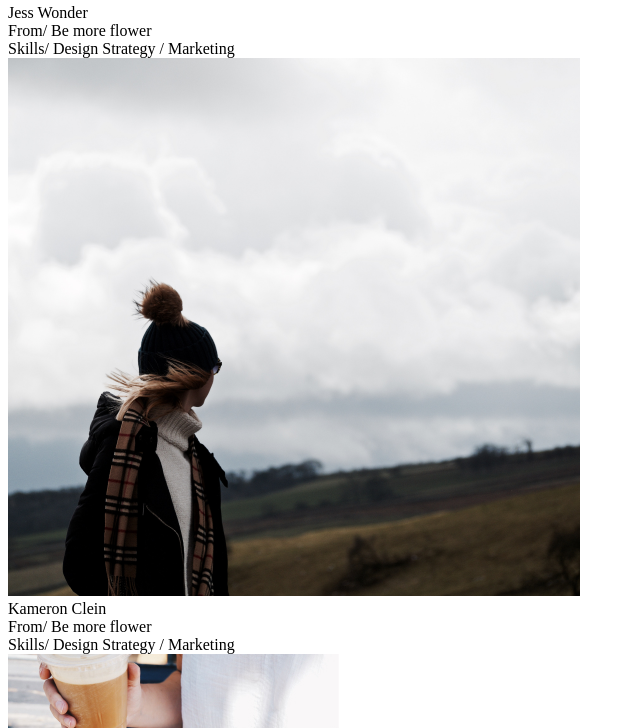
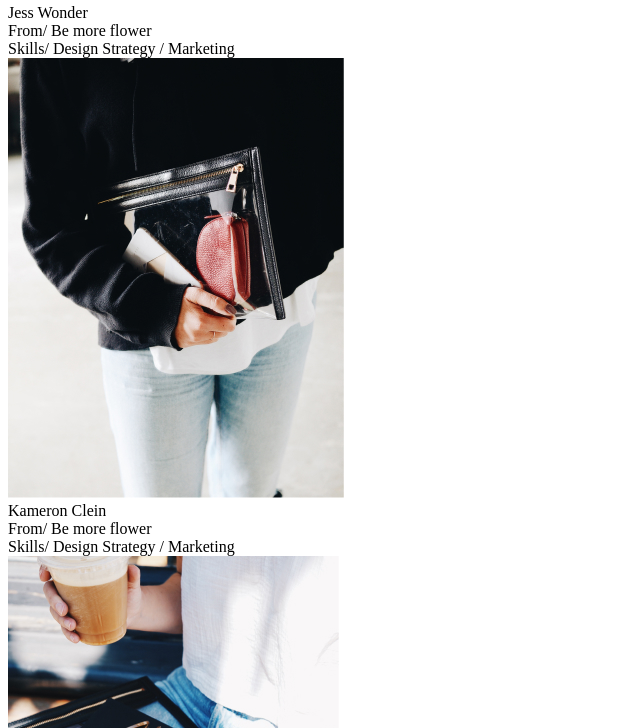
Before and after one commit to drugpamir/otus-css-vorobev, a plain HTML site: page index.html in a window 1280 px wide. Shown: the part 2492-3220 px from the top of the page, without its empty margins (0-640 px from the left). Drawn offline with Linux system fonts and the light colour scheme.

Commit message:
fixed duplicated image

```diff
--- a/index.html
+++ b/index.html
@@ -54,7 +54,7 @@
         </article>
         <article>
           <img
-            src="img/designer-kameron-clein.png"
+            src="img/designer-kameron-clein.jpg"
             alt="Designer Kameron Clein"
           />
           <div>
```
Also changed, not shown: img/designer-kameron-clein.jpg (added), img/designer-kameron-clein.png (deleted).
